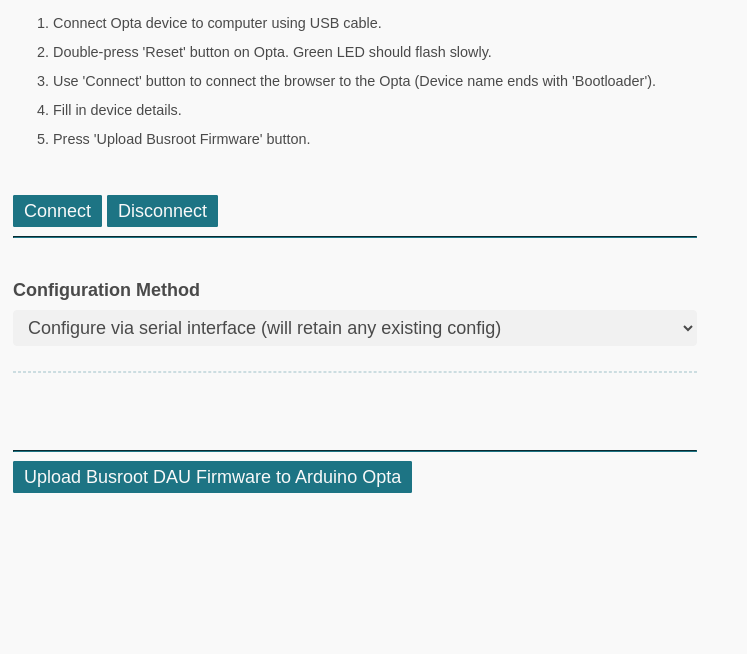
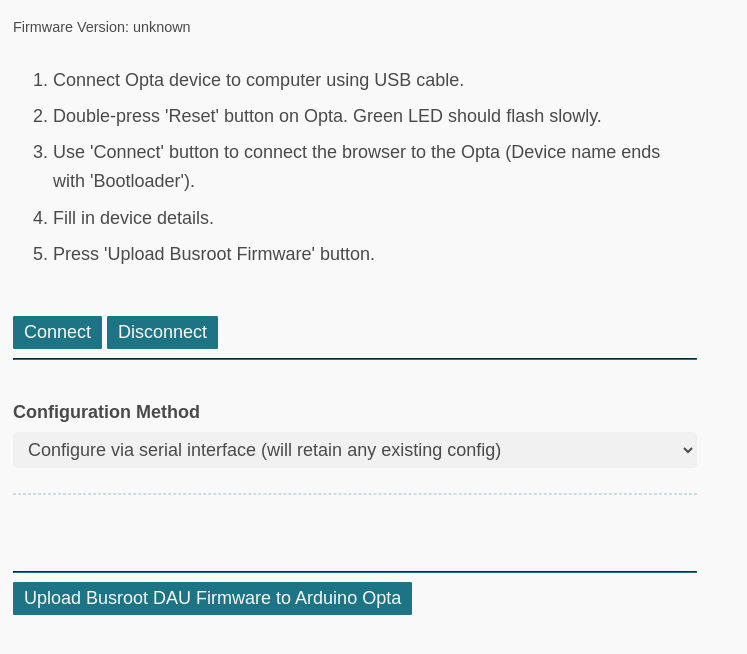
Before and after one commit to outputindustries/busroot-dau, a website built with Vite: page web/index.html in a window 1280 px wide. Shown: the part 86-740 px from the top of the page, without its empty margins (0-747 px from the left). Built offline with nearby package versions, Linux system fonts and the light colour scheme; files whose address does not match are found by name.

Commit message:
add current firmware version to web programmer

```diff
--- a/web/index.html
+++ b/web/index.html
@@ -17,7 +17,7 @@
   <body>
     <div id="app">
       <h2>Busroot Opta Programmer</h2>
-      <small>
+      <p><small>Firmware Version: <span id="firmware-version"></span></small></p>
         <ol>
           <li>Connect Opta device to computer using USB cable.</li>
           <li>
@@ -30,7 +30,6 @@
           <li>Fill in device details.</li>
           <li>Press 'Upload Busroot Firmware' button.</li>
         </ol>
-      </small>
       <br/>
       <div>
         <button id="connect">Connect</button>
--- a/web/src/main.ts
+++ b/web/src/main.ts
@@ -6,6 +6,7 @@
     dfu: any;
     dfuse: any;
   }
+  const __FIRMWARE_VERSION__: string;
 }
 
 window.dfu = window.dfu || {};
@@ -71,6 +72,12 @@
   modbusDeviceCountInput = document.querySelector(
     "#modbus-device-count"
   ) as HTMLSelectElement;
+
+  // Display firmware version
+  const firmwareVersionElement = document.querySelector("#firmware-version");
+  if (firmwareVersionElement) {
+    firmwareVersionElement.textContent = __FIRMWARE_VERSION__;
+  }
 
   var urlParams = new URLSearchParams(window.location.search);
 
--- a/web/vite.config.js
+++ b/web/vite.config.js
@@ -3,4 +3,7 @@
 
 export default defineConfig({
   base: "/busroot-dau/",
+  define: {
+    __FIRMWARE_VERSION__: JSON.stringify(process.env.FIRMWARE_VERSION || "unknown"),
+  },
 });
```
Also changed, not shown: .github/workflows/deploy.yml.
